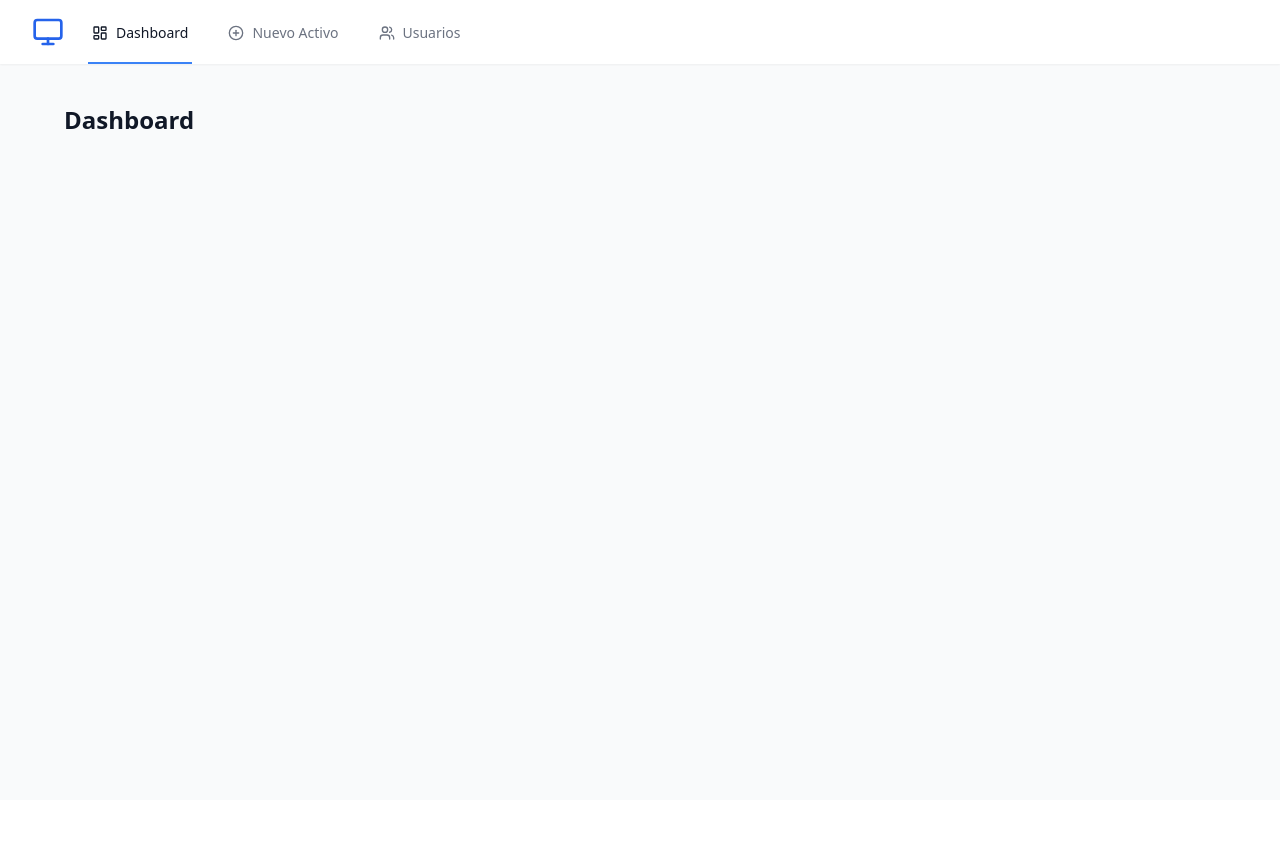
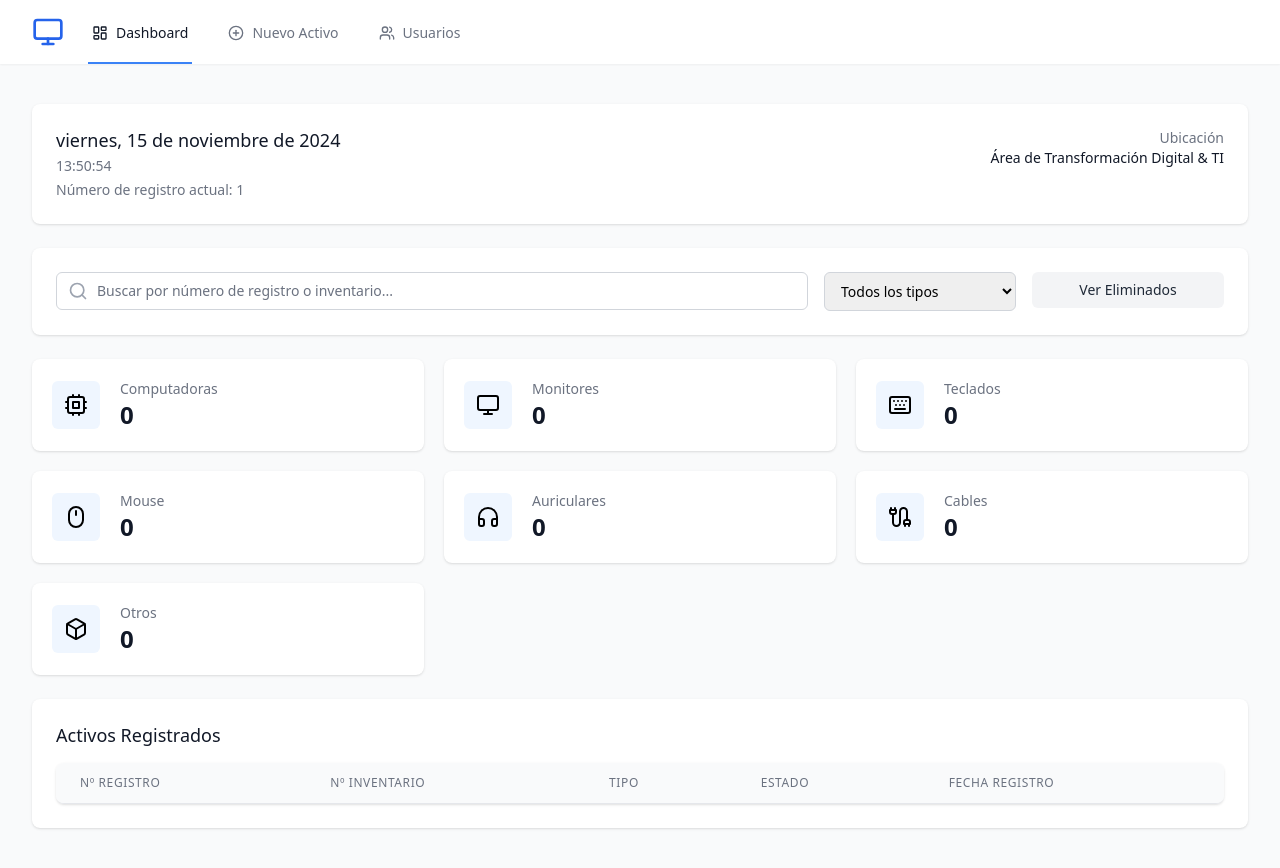
Before and after one commit to matiaslvm/gestor-de-activos, a React (Vite) app: page / in a window 1280 px wide. Before the commit the page ends 800 px from the top, so only its background shows below. Built offline with nearby package versions, Linux system fonts and the light colour scheme.

Commit message:
import dashboard

```diff
--- a/src/App.tsx
+++ b/src/App.tsx
@@ -5,6 +5,7 @@ import { AssetForm } from './components/AssetForm';
 import { UserForm } from './components/UserForm';
 import { UserTable } from './components/UserTable';
 import { User } from './types/user';
+import { Dashboard } from './components/Dashboard';
 
 function App() {
   const handleSubmit = (data: any) => {
@@ -61,9 +62,7 @@ function App() {
               <Route
                 path="/"
                 element={
-                  <div className="px-4 sm:px-6 lg:px-8">
-                    <h1 className="text-2xl font-semibold text-gray-900">Dashboard</h1>
-                  </div>
+                  <Dashboard assets={[]}/>
                 }
               />
               <Route
```
